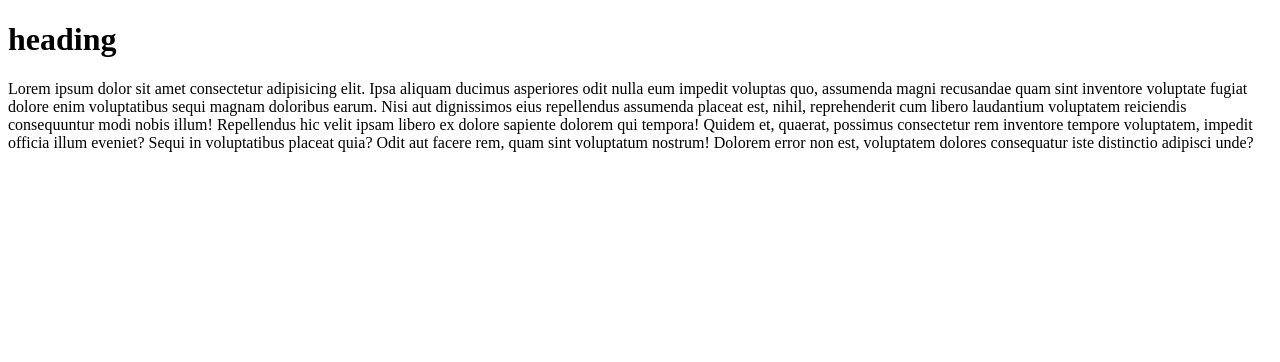
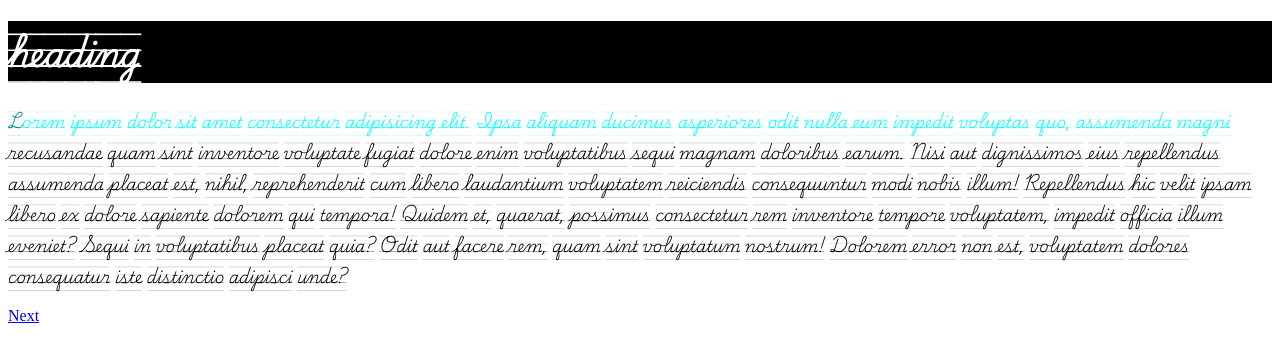
Before and after one commit to hassanmansoori37/font-change-and-pseudo-classes, a plain HTML site: page index.html in a window 1280 px wide. Drawn offline with Linux system fonts and the light colour scheme.

Commit message:
font change and pseudo-classes completed

```diff
--- a/index.html
+++ b/index.html
@@ -9,6 +9,8 @@
 <body>
     <h1>heading</h1>
     <p>Lorem ipsum dolor sit amet consectetur adipisicing elit. Ipsa aliquam ducimus asperiores odit nulla eum impedit voluptas quo, assumenda magni recusandae quam sint inventore voluptate fugiat dolore enim voluptatibus sequi magnam doloribus earum. Nisi aut dignissimos eius repellendus assumenda placeat est, nihil, reprehenderit cum libero laudantium voluptatem reiciendis consequuntur modi nobis illum! Repellendus hic velit ipsam libero ex dolore sapiente dolorem qui tempora! Quidem et, quaerat, possimus consectetur rem inventore tempore voluptatem, impedit officia illum eveniet? Sequi in voluptatibus placeat quia? Odit aut facere rem, quam sint voluptatum nostrum! Dolorem error non est, voluptatem dolores consequatur iste distinctio adipisci unde?</p>
+    <a href="https://www.instagram.com" target="_blank">Next</a>
+
 
 </body>
 </html>
--- a/style.css
+++ b/style.css
@@ -0,0 +1,34 @@
+@font-face {
+    font-family: hassan;
+    src: url(./PlaywriteCAGuides-Regular.ttf);
+}
+h1,p{
+    font-family: hassan;
+}
+h1{
+    background-color: #000000;
+    color: #ffffff;
+}
+h1:hover{
+    background-color: #0000ff;
+    color: #7fffd4;
+}
+p:hover{
+    background-color: #deb887;
+    color: #0000ff;
+}
+p::first-letter{
+    color: #008b8b;
+
+}
+p::first-line{
+    color: #00ffff;
+}
+a:active{
+    color: #0000ff;
+    background-color: #00ffff;
+}
+a:visited{
+    color: #a52a2a;
+    background-color: #00ffff;
+}
```
Also changed, not shown: PlaywriteCAGuides-Regular.ttf (added).
